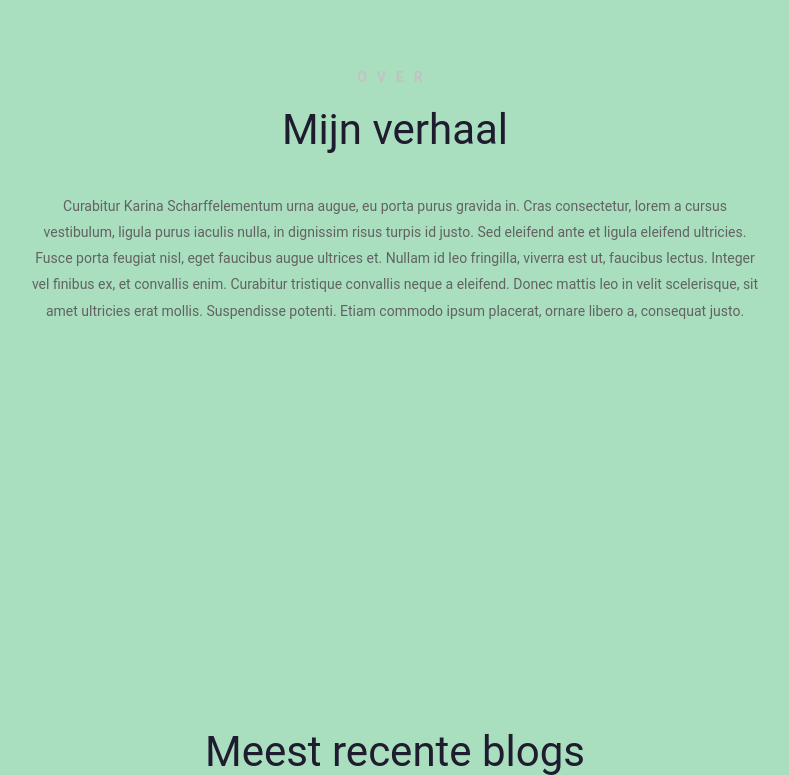
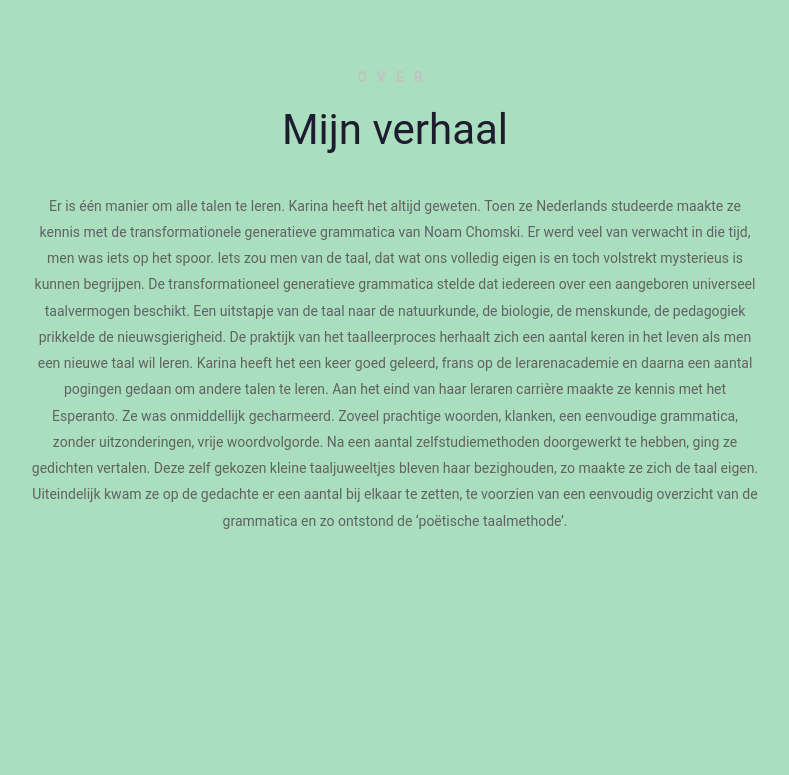
Before and after one commit to Lemoenskil/poetische-metode-internationale-taal, a Django app: page /about/ in a window 1280 px wide. Shown: the part 182-957 px from the top of the page, without its empty margins (245-1034 px from the left). Run offline with Django 4.2, Linux system fonts and the light colour scheme; data that the repository does not hold is empty; parts of the project's set-up code (start-up, migrations or seed data) failed here and were passed over; some libraries are stand-ins or nearby versions.

Commit message:
update about

```diff
--- a/home/templates/about.html
+++ b/home/templates/about.html
@@ -17,7 +17,13 @@
 								<div class="title-01 title-01__style-04">
 									<h6 class="title-01__subTitle">over</h6>
 									<h2 class="title-01__title">Mijn verhaal</h2>
-									<div>Curabitur Karina Scharffelementum urna augue, eu porta purus gravida in. Cras consectetur, lorem a cursus vestibulum, ligula purus iaculis nulla, in dignissim risus turpis id justo. Sed eleifend ante et ligula eleifend ultricies. Fusce porta feugiat nisl, eget faucibus augue ultrices et. Nullam id leo fringilla, viverra est ut, faucibus lectus. Integer vel finibus ex, et convallis enim. Curabitur tristique convallis neque a eleifend. Donec mattis leo in velit scelerisque, sit amet ultricies erat mollis. Suspendisse potenti. Etiam commodo ipsum placerat, ornare libero a, consequat justo.</div>
+									<div> Er is één manier om alle talen te leren. Karina heeft het altijd geweten.
+										Toen ze Nederlands studeerde  maakte ze kennis met de transformationele generatieve grammatica van Noam Chomski. Er werd veel van verwacht in die tijd, men  was iets op het spoor.  Iets zou men   van de taal, dat wat ons volledig eigen is en toch volstrekt mysterieus is kunnen begrijpen.
+										 De transformationeel generatieve grammatica stelde dat iedereen over een aangeboren universeel taalvermogen  beschikt. Een uitstapje van de taal naar de natuurkunde, de biologie, de menskunde, de pedagogiek prikkelde de nieuwsgierigheid.
+										De praktijk van het taalleerproces herhaalt zich een aantal keren in het leven als men een nieuwe taal wil leren. Karina heeft het een keer goed geleerd, frans op de lerarenacademie en daarna een aantal pogingen gedaan om andere talen te leren. Aan het eind van haar leraren carrière maakte ze kennis met het Esperanto. Ze was onmiddellijk gecharmeerd. Zoveel prachtige woorden, klanken,
+										een eenvoudige grammatica, zonder uitzonderingen,  vrije woordvolgorde.
+										Na een aantal zelfstudiemethoden doorgewerkt  te hebben, ging ze gedichten vertalen. Deze zelf gekozen kleine taaljuweeltjes bleven haar bezighouden, zo maakte ze zich de taal eigen.  Uiteindelijk kwam ze op de gedachte er een aantal bij elkaar te zetten, te voorzien van een eenvoudig overzicht van de grammatica  en zo ontstond de ‘poëtische taalmethode’.
+										</div>
 								</div><!-- End / title-01 -->
 
 							</div>
```
